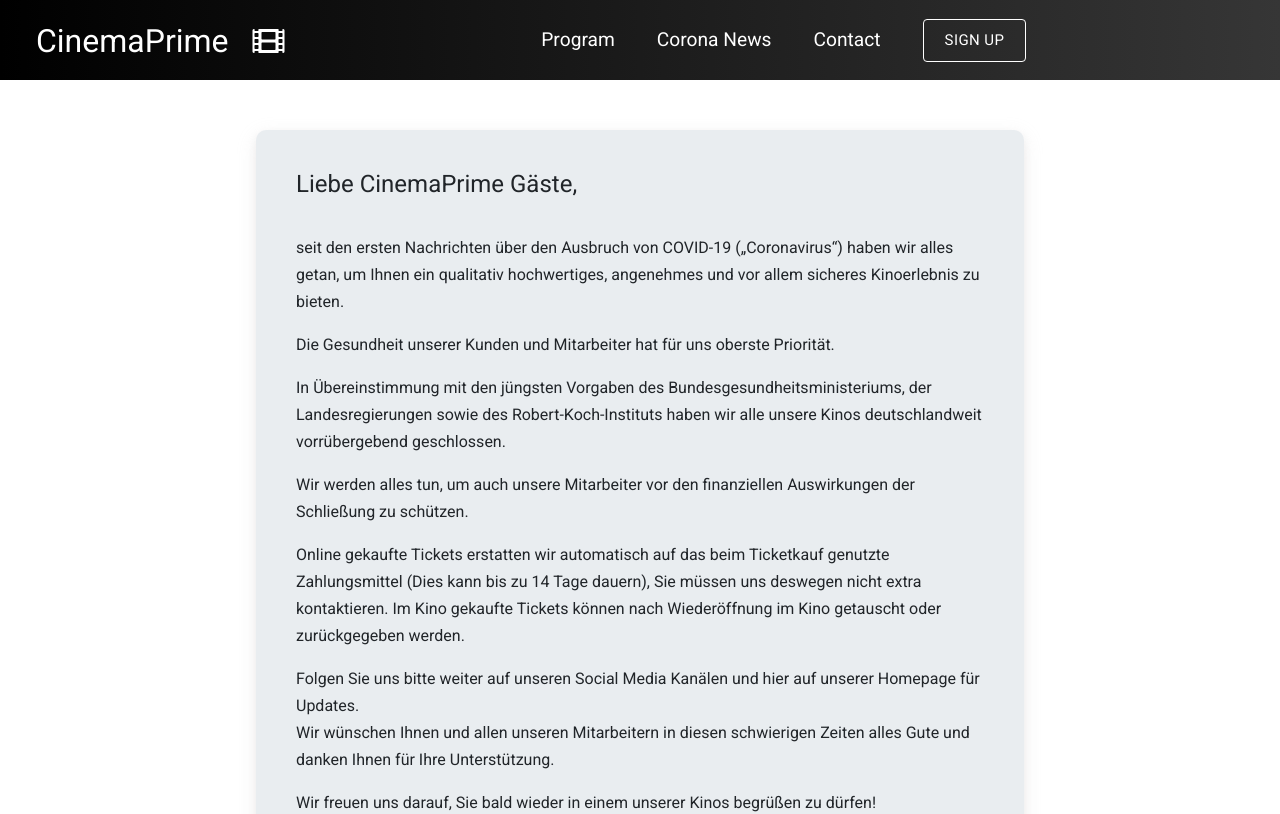
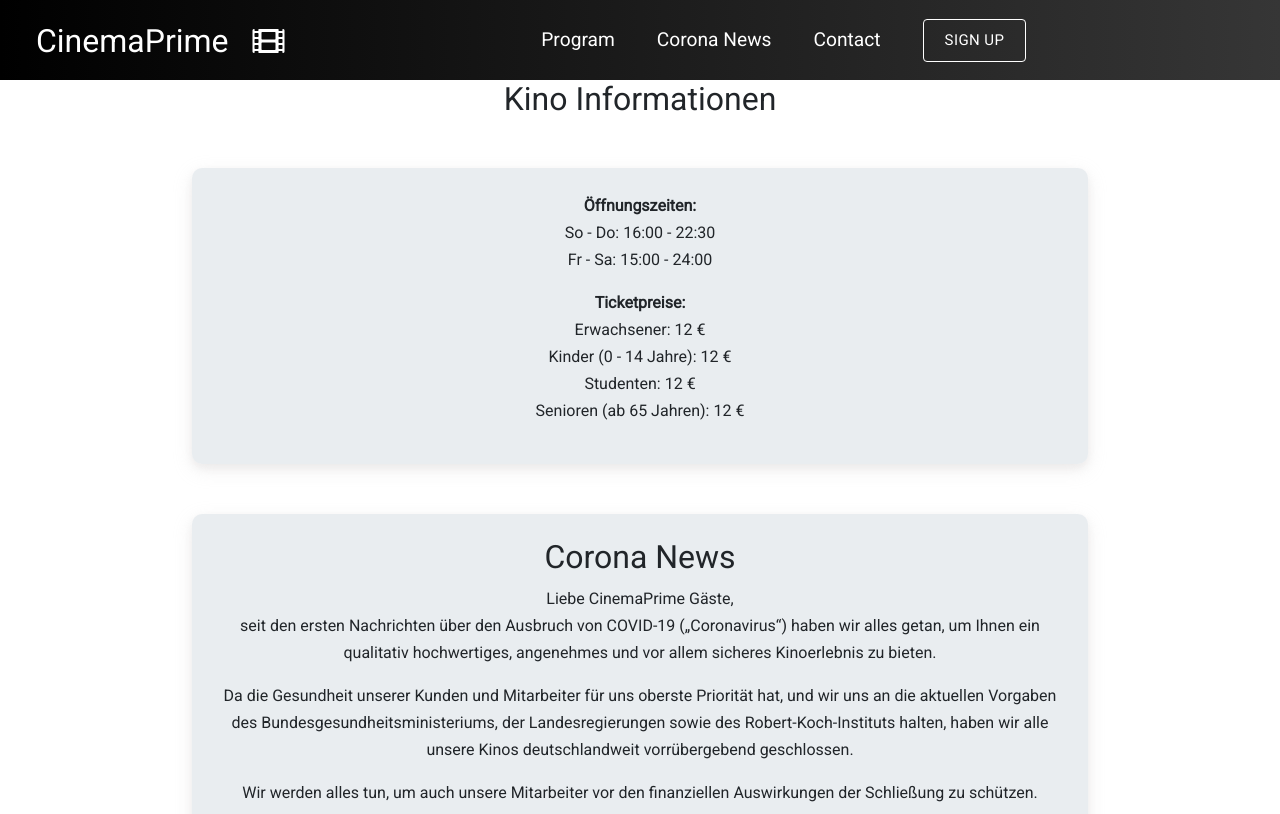
Before and after one commit to ConstantinKoch/CinemaPrimeFrontend, a React (Create React App) app in the folder frontend/: page /corona in a window 1280 px wide. Shown: the top 814 px of the page. Built offline with nearby package versions, Linux system fonts and the light colour scheme; no server answers; what google-maps-react would draw is missing.

Commit message:
changed CoronaPage + AboutUs

```diff
--- a/frontend/src/Body/AboutUs/AboutUs.css
+++ b/frontend/src/Body/AboutUs/AboutUs.css
@@ -1,6 +1,13 @@
-.aboutus_div {
-	margin: 9em;
-	margin-top: 2em;
+.aboutus_text {
+    border-radius: 10px;
+    background-color: #c9d2da67;
+    margin: 0px auto;
+    width: 90%;
+	padding: 1.5em;
+	max-width: 1000px;
+
+    text-align: center;
+    box-shadow: 0 4px 8px 0 rgba(197, 192, 192, 0.2),0 6px 20px 0 rgba(197, 192, 192, 0.2);
 }
 
 .standardParagraph {
@@ -26,27 +33,28 @@
 
 .thirteenthParagraph {
 	border: 1px solid #000000;
-	margin: 15em;
+	max-width: 750px;
+	margin: 0 auto;
 	margin-top: 5px;
 	margin-bottom: 20px;
 
 	padding: 10px;
 }
 .fourteenthParagraph {
-	margin-left: 20px;
 	margin-top: 20px;
+	font-weight: bold;
 }
 .fifteenthParagraph {
-	border: 1px solid #000000;
-	margin: 15em;
-	margin-top: 5px;
+	margin: 0 auto;	margin-top: 5px;
 	margin-bottom: 20px;
 	padding: 10px;
+	font-weight: bold;
+
 }
 .sixteenthParagraph {
 	border: 1px solid #000000;
-	margin: 15em;
-	margin-top: 5px;
+	max-width: 750px;
+	margin: 0 auto;	margin-top: 5px;
 	margin-bottom: 20px;
 	padding: 10px;
 }
--- a/frontend/src/Body/AboutUs/AboutUs.tsx
+++ b/frontend/src/Body/AboutUs/AboutUs.tsx
@@ -10,6 +10,8 @@
 
 	render() {
 		return (
+            <div className="content-text">
+                <div className="aboutus_text">
 			<div className="aboutus_div">
                 <h2> Allgemeine Geschäftsbedingungen der Firma Cinema Prime </h2> <br /> <br />
                 <p className="standardParagraph" >§1 Geltung gegenüber Unternehmern und Begriffsdefinitionen</p>
@@ -207,6 +209,8 @@
 
                 <p><i><a href="http://www.agb.de">Gratis AGB</a> erstellt von agb.de</i></p>
             </div>
+            </div>
+            </div>
 		);
 	}
 }
--- a/frontend/src/Body/CoronaPage/CoronaPage.css
+++ b/frontend/src/Body/CoronaPage/CoronaPage.css
@@ -1,9 +1,4 @@
-.heading-about-side {
-    font-size: 50px;
-    margin-top: 10px;
-}
-
-.content-text {
+.corona_content-text {
     width: 100%;
     height: 20%;
     margin-top: 50px;
@@ -11,29 +6,13 @@
     line-height: 27px;
 }
 
-.content-text-popcorn {
-    width: 100%;
-    height: 20%;
-    margin-top: 17%;
-}
-
-h1 {
-    color: black;
-}
-
-.text {
+.corona_text {
     border-radius: 10px;
-    padding: 40px;
     background-color: #c9d2da67;
     margin: 0px auto;
-    width: 60%;
-    left: 50%;
-    right: 50%;
-    text-align: left;
+    width: 70%;
+	padding: 1.5em;
+	max-width: 1000px;
+
     box-shadow: 0 4px 8px 0 rgba(197, 192, 192, 0.2),0 6px 20px 0 rgba(197, 192, 192, 0.2);
 }
-
-.popcorn-image {
-    margin-top: 5px;
-    margin-left: 25%;
-}
--- a/frontend/src/Body/CoronaPage/CoronaPage.tsx
+++ b/frontend/src/Body/CoronaPage/CoronaPage.tsx
@@ -5,19 +5,49 @@
 
     render(){
         return(
-            <div className="content-text">
-                <div className="text">
+            <div className="informationen_div">
+                                    <h2>Kino Informationen</h2>
+
+                <div className="corona_content-text">
+                <div className="corona_text">
                     <p>
-                        <h4>Liebe CinemaPrime Gäste,</h4><br></br>
-                        seit den ersten Nachrichten über den Ausbruch von COVID-19 („Coronavirus“) haben wir alles getan, um Ihnen ein qualitativ hochwertiges, angenehmes und vor allem sicheres Kinoerlebnis zu bieten.</p><p>
-                    Die Gesundheit unserer Kunden und Mitarbeiter hat für uns oberste Priorität.</p><p>
-                    In Übereinstimmung mit den jüngsten Vorgaben des Bundesgesundheitsministeriums, der Landesregierungen sowie des Robert-Koch-Instituts haben wir alle unsere Kinos deutschlandweit vorrübergebend geschlossen.</p><p>
-                    Wir werden alles tun, um auch unsere Mitarbeiter vor den finanziellen Auswirkungen der Schließung zu schützen.</p><p>
-                    Online gekaufte Tickets erstatten wir automatisch auf das beim Ticketkauf genutzte Zahlungsmittel (Dies kann bis zu 14 Tage dauern), Sie müssen uns deswegen nicht extra kontaktieren. Im Kino gekaufte Tickets können nach Wiederöffnung im Kino getauscht oder zurückgegeben werden.</p>
-                    Folgen Sie uns bitte weiter auf unseren Social Media Kanälen und hier auf unserer Homepage für Updates.<p>
-                    Wir wünschen Ihnen und allen unseren Mitarbeitern in diesen schwierigen Zeiten alles Gute und danken Ihnen für Ihre Unterstützung.</p>
+                        <strong>Öffnungszeiten:</strong><br></br>
+                        So - Do: 16:00 - 22:30 <br></br>
+                        Fr - Sa: 15:00 - 24:00</p>
+                        <p>
+                        <strong>Ticketpreise:</strong><br></br>
+                        Erwachsener: 12 € <br></br>
+                        Kinder (0 - 14 Jahre): 12 € <br></br>
+                        Studenten: 12 € <br></br>
+
+                        Senioren (ab 65 Jahren): 12 € </p>
+                </div>
+            </div>
+
+            <div className="corona_content-text">
+                <div className="corona_text">
+                    <h2>Corona News</h2>
+                    <p>
+                        Liebe CinemaPrime Gäste,<br></br>
+                        seit den ersten Nachrichten über den Ausbruch von COVID-19 („Coronavirus“) haben wir
+                        alles getan, um Ihnen ein qualitativ hochwertiges, angenehmes und vor allem sicheres
+                        Kinoerlebnis zu bieten.</p><p>
+                    Da die Gesundheit unserer Kunden und Mitarbeiter für uns oberste Priorität hat, und wir uns an
+                    die aktuellen Vorgaben des Bundesgesundheitsministeriums,
+                    der Landesregierungen sowie des Robert-Koch-Instituts halten, haben wir alle unsere Kinos
+                    deutschlandweit vorrübergebend geschlossen.</p><p>
+                    Wir werden alles tun, um auch unsere Mitarbeiter vor den finanziellen Auswirkungen
+                    der Schließung zu schützen.</p><p>
+                    Online gekaufte Tickets erstatten wir innerhalb von 14 Tagen automatisch auf das beim Ticketkauf genutzte
+                    Zahlungsmittel. Im Kino gekaufte Tickets können nach Wiederöffnung im Kino getauscht oder
+                    zurückgegeben werden.</p>
+                    Folgen Sie uns bitte weiter auf unseren Social Media Kanälen und abonieren Sie unseren Newsletter
+                    für Updates.<p>
+                    Wir wünschen Ihnen und allen unseren Mitarbeitern in diesen schwierigen Zeiten alles Gute
+                    und danken Ihnen für Ihre Unterstützung.</p>
                     Wir freuen uns darauf, Sie bald wieder in einem unserer Kinos begrüßen zu dürfen!<p></p>
                 </div>
+            </div>
             </div>
         )
     }
--- a/frontend/src/Body/FAQ/FAQ.tsx
+++ b/frontend/src/Body/FAQ/FAQ.tsx
@@ -16,7 +16,7 @@
                             Kann ich Sitzplätze für einen Film buchen, ohne mich anzumelden?
                         </Accordion.Toggle>
                         <Accordion.Collapse eventKey="0">
-                            <Card.Body className="card-body">Nein</Card.Body>
+                            <Card.Body className="card-body">Nein, eine Registrierung ist aber in 2 Minuten erledigt.</Card.Body>
                         </Accordion.Collapse>
                     </Card>
                     <Card className="accordion-card">
@@ -24,15 +24,18 @@
                             Ist Ihr Kino rollstuhlgerecht?
                         </Accordion.Toggle>
                         <Accordion.Collapse eventKey="1">
-                            <Card.Body className="card-body">Ja, sowohl unsere Eingänge zu den Säälen als auch unsere Kinosääle sind so konzipiert, dass Rollstuhlfahrer|innen das Kino mühelos mit ihren Rollstühlen betreten können.</Card.Body>
+                            <Card.Body className="card-body">Ja, sowohl unsere Eingänge zu den Sälen als auch
+                            unsere Kinosäle sind so konzipiert, dass Rollstuhlfahrer/innen das Kino mühelos
+                            betreten können.</Card.Body>
                         </Accordion.Collapse>
                     </Card>
                     <Card className="accordion-card">
                         <Accordion.Toggle as={Card.Header} eventKey="2">
-                            Bieten Sie auf familienfreundliche Filme an?
+                            Bieten Sie auch familienfreundliche Filme an?
                         </Accordion.Toggle>
                         <Accordion.Collapse eventKey="2">
-                            <Card.Body className="card-body">Unsere Kinoprogramme sind so gestaltet, dass wir Filme für alle Altersgruppen anbieten.</Card.Body>
+                            <Card.Body className="card-body">Unser Kinoprogramm sind so gestaltet,
+                            dass wir zu jeder Zeit Filme für alle Altersgruppen anbieten.</Card.Body>
                         </Accordion.Collapse>
                     </Card>
                     <Card className="accordion-card">
@@ -40,10 +43,13 @@
                             Wie kann ich Tickets stornieren, die ich bereits bezahlt habe?
                         </Accordion.Toggle>
                         <Accordion.Collapse eventKey="3">
-                            <Card.Body className="card-body">Um bereits bezahlte Tickets stornieren zu können, müssen Sie sich mit Ihrem Account einloggen, mit dem Sie die Tickets gekauft haben.<br></br>
-                                Klicken Sie nun auf den Pfeil, der neben Ihrem Benutzernamen erscheint. Nun haben Sie die Möglichkeit, Ihr Konto unter dem Menüpunkt <strong>"Mein Konto"</strong> einzusehen. <br></br>
-                                Dort finden Sie eine Übersicht der von Ihnen gebuchten Vorstellungen. Um eine Buchung zu sornieren, müssen sie lediglich auf den dafür vorgesehenen Button klicken und die Stornierung bestätigen. <br></br>
-                                Anschließend erhalten Sie einen Gutschein im Wert von dem stornierten Betrag.
+                            <Card.Body className="card-body">Um bereits bezahlte Tickets stornieren zu können,
+                            müssen Sie sich mit Ihrem Account einloggen, mit dem Sie die Tickets gekauft haben.<br></br>
+                                Nun haben Sie die Möglichkeit, Ihr Konto unter dem Menüpunkt
+                                <strong> "Mein Konto"</strong> einzusehen. <br></br>
+                                Dort finden Sie eine Übersicht der von Ihnen gebuchten Vorstellungen.
+                                Um eine Buchung zu stornieren, müssen sie nur auf den <strong>"Stornieren"</strong>-Button
+                                klicken und die Stornierung bestätigen. <br></br>
                             </Card.Body>
                         </Accordion.Collapse>
                     </Card>
```
